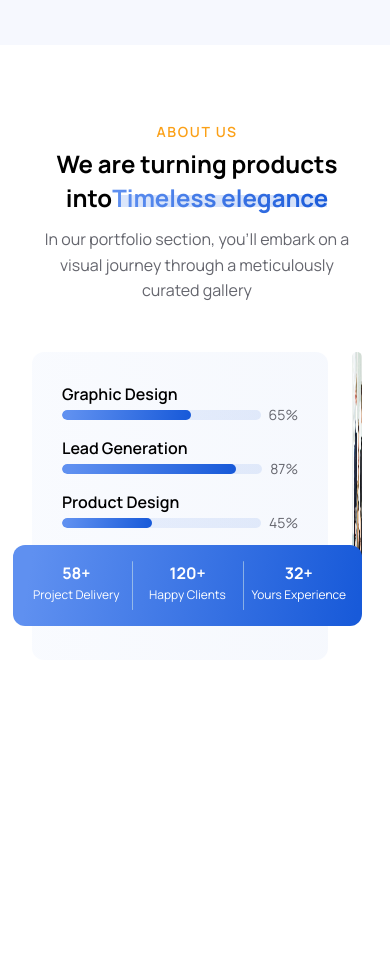
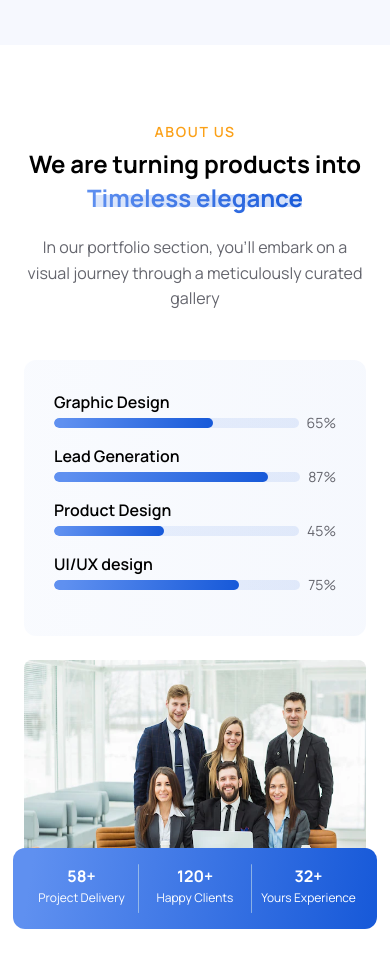
Before and after one commit to MdMuzahid07/WebWhiz, a Next.js app: page / in a window 390 px wide. Shown: the part 1180-2147 px from the top of the page. Before the commit the page ends 1921 px from the top, so only its background shows below. Built offline with nearby package versions, Linux system fonts and the light colour scheme.

Commit message:
about us responsive updated

```diff
--- a/src/components/main/home/AboutUsSection.tsx
+++ b/src/components/main/home/AboutUsSection.tsx
@@ -11,10 +11,10 @@ const skills = [
 export default function AboutUsSection() {
     return (
         <section className="max-w-[1440px] mx-auto bg-white">
-            <div className="my-[76px] pl-[32px] xl:pl-[150px] pr-[28px] xl:pr-[99px]">
+            <div className="my-[76px] px-[24px] sm:pl-[32px] xl:pl-[150px] sm:pr-[28px] xl:pr-[99px]">
                 <h1 className="text-caption text-center sm:text-left text-[14px] font-semibold leading-[160%] tracking-[1.68px] uppercase mb-[4px]">About us</h1>
 
-                <div className="flex justify-center md:justify-start flex-col md:flex-row md:items-center lg:items-start xl:gap-[80px]">
+                <div className="flex justify-center md:justify-start flex-col md:flex-row md:items-center lg:items-start gap-[8px] md:gap-[39px] xl:gap-[80px]">
 
                     <h1 className="min-w-[327px] md:w-[330px] lg:w-[554px] text-[24px] lg:text-[40px] font-bold leading-[140%] text-center sm:text-left">
                         <span>
@@ -61,16 +61,16 @@ export default function AboutUsSection() {
 
 
 
-                <div className="mt-[48px] flex gap-[24px] xl:gap-[32px]">
+                <div className="mt-[48px] flex flex-col items-center sm:flex-row gap-[24px] xl:gap-[32px]">
 
 
-                    <div className="w-[340px] xl:w-[554px] h-[308px] xl:h-[348px] rounded-[12px] bg-gradient-to-r from-primary-start/4 to-primary-end/4 p-[30px] lg:p-[50px]">
+                    <div className=" w-full sm:max-w-[340px] lg:max-w-[554px] h-full sm:max-h-[308px] lg:h-[348px] rounded-[12px] bg-gradient-to-r from-primary-start/4 to-primary-end/4 p-[30px] lg:p-[50px]">
 
                         {
                             skills?.map((skill, index) => (
                                 <div key={index} className="mb-[16px]">
                                     <div className="text-[16px] font-semibold leading-[150%] mb-[4px]">{skill?.name}</div>
-                                    <div className="flex items-center w-[236px] xl:w-[454px] h-[10px] xl:h-[22px] gap-[8px] xl:gap-[12px]">
+                                    <div className="flex items-center sm:w-[236px] lg:w-[454px] h-[10px] lg:h-[22px] gap-[8px] lg:gap-[12px]">
                                         <div className="flex-grow h-[10px] bg-[linear-gradient(99deg,rgba(95,144,240,0.10)_5.67%,rgba(24,90,217,0.10)_98.08%)] rounded-full overflow-hidden">
                                             <div className="h-full bg-[linear-gradient(99deg,#5F90F0_5.67%,#185AD9_98.08%)] rounded-full" style={{ width: `${skill.percentage}%` }} />
                                         </div>
@@ -84,28 +84,61 @@ export default function AboutUsSection() {
 
                     <div className="w-full">
                         <div className="w-full max-w-[554px] h-[313px] relative">
+
+                            {/* // desktop view  */}
                             <Image
                                 src="/images/home/about-section/professional-team.png"
                                 width={554}
                                 height={313}
                                 alt="professional team"
-                                className=" w-[340px] xl:w-full h-[256px] xl:h-full  rounded-[16px] overflow-hidden"
+                                className=" hidden lg:flex w-full  h-full  rounded-[16px] overflow-hidden"
                             />
 
-                            <div className="absolute  bottom-[39px] right-0 xl:-right-[51px] xl:-bottom-[54px] w-[349px] xl:w-[531px] h-[81px] xl:h-[124px] p-[16px] xl:p-[32px] flex justify-between bg-[linear-gradient(99deg,#5F90F0_5.67%,#185AD9_98.08%)] rounded-[12px]">
+                            {/* // tablet,and mobile view  */}
+                            <Image
+                                src="/images/home/about-section/professional-team-tablet.png"
+                                width={340}
+                                height={256}
+                                alt="professional team"
+                                className="w-full sm:max-w-[327px] lg:w-full md:max-w-[340px] flex lg:hidden h-full  max-h-[256px]  rounded-[8px] overflow-hidden"
+                            />
+
+
+                            {/* // tablet, and mobile view  */}
+                            <div className="absolute flex xl:hidden top-[188px] -right-[11px] md:right-0 min-w-full sm:max-w-[349px] h-[81px] p-[16px] -left-[11px] md:-left-[4.5px]  justify-between bg-[linear-gradient(99deg,#5F90F0_5.67%,#185AD9_98.08%)] rounded-[12px]">
+
                                 <div className="text-center w-full text-white">
-                                    <h1 className="text-[16px] xl:text-[24px] font-bold leading-[150%] xl:leading-[140%] ">58+</h1>
-                                    <p className="text-[12px] xl:text-[16px] leading-[160%]">Project Delivery</p>
+                                    <h1 className="text-[16px]  font-bold leading-[150%] xl:leading-[140%] ">58+</h1>
+                                    <p className="text-[12px]  leading-[160%]">Project Delivery</p>
                                 </div>
-                                <div className="mx-[8px] xl:mx-[21px] rounded-[16px] w-[2px] h-[49px] xl:h-[60px] bg-[rgba(226,244,234,0.5)]"></div>
+                                <div className="mx-[4px] xl:mx-[21px] rounded-[16px] w-[2px] h-[49px] xl:h-[60px] bg-[rgba(226,244,234,0.5)]"></div>
                                 <div className="text-center w-full text-white">
-                                    <h1 className="text-[16px] xl:text-[24px] font-bold leading-[150%] xl:leading-[140%] ">120+</h1>
-                                    <p className="text-[12px] xl:text-[16px] leading-[160%]">Happy Clients</p>
+                                    <h1 className="text-[16px]  font-bold leading-[150%] xl:leading-[140%] ">120+</h1>
+                                    <p className="text-[12px]  leading-[160%]">Happy Clients</p>
                                 </div>
-                                <div className="mx-[8px] xl:mx-[21px] rounded-[16px] w-[2px] h-[49px] xl:h-[60px] bg-[rgba(226,244,234,0.5)]"></div>
+                                <div className="mx-[4px] xl:mx-[21px] rounded-[16px] w-[2px] h-[49px] xl:h-[60px] bg-[rgba(226,244,234,0.5)]"></div>
                                 <div className="text-center w-full text-white">
-                                    <h1 className="text-[16px] xl:text-[24px] font-bold leading-[150%] xl:leading-[140%] ">32+</h1>
-                                    <p className="text-[12px] xl:text-[16px] leading-[160%]">Yours Experience</p>
+                                    <h1 className="text-[16px]  font-bold leading-[150%] xl:leading-[140%] ">32+</h1>
+                                    <p className="text-[12px]  leading-[160%]">Yours Experience</p>
+                                </div>
+                            </div>
+
+
+                            {/* // desktop view  */}
+                            <div className="absolute hidden xl:flex bottom-[39px] right-0 lg:-right-[51px] lg:-bottom-[54px] w-[349px] lg:w-[531px] h-[81px] lg:h-[124px] p-[16px] lg:p-[32px]justify-between bg-[linear-gradient(99deg,#5F90F0_5.67%,#185AD9_98.08%)] rounded-[12px] items-center">
+                                <div className="text-center w-full text-white">
+                                    <h1 className="text-[16px] lg:text-[24px] font-bold leading-[150%] lg:leading-[140%] ">58+</h1>
+                                    <p className="text-[12px] lg:text-[16px] leading-[160%]">Project Delivery</p>
+                                </div>
+                                <div className="mx-[8px] lg:mx-[21px] rounded-[16px] w-[2px] h-[49px] lg:h-[60px] bg-[rgba(226,244,234,0.5)]"></div>
+                                <div className="text-center w-full text-white">
+                                    <h1 className="text-[16px] lg:text-[24px] font-bold leading-[150%] lg:leading-[140%] ">120+</h1>
+                                    <p className="text-[12px] lg:text-[16px] leading-[160%]">Happy Clients</p>
+                                </div>
+                                <div className="mx-[8px] lg:mx-[21px] rounded-[16px] w-[2px] h-[49px] lg:h-[60px] bg-[rgba(226,244,234,0.5)]"></div>
+                                <div className="text-center w-full text-white">
+                                    <h1 className="text-[16px] lg:text-[24px] font-bold leading-[150%] lg:leading-[140%] ">32+</h1>
+                                    <p className="text-[12px] lg:text-[16px] leading-[160%]">Yours Experience</p>
                                 </div>
                             </div>
                         </div>
```
Also changed, not shown: public/images/home/about-section/professional-team-tablet.png (added).
